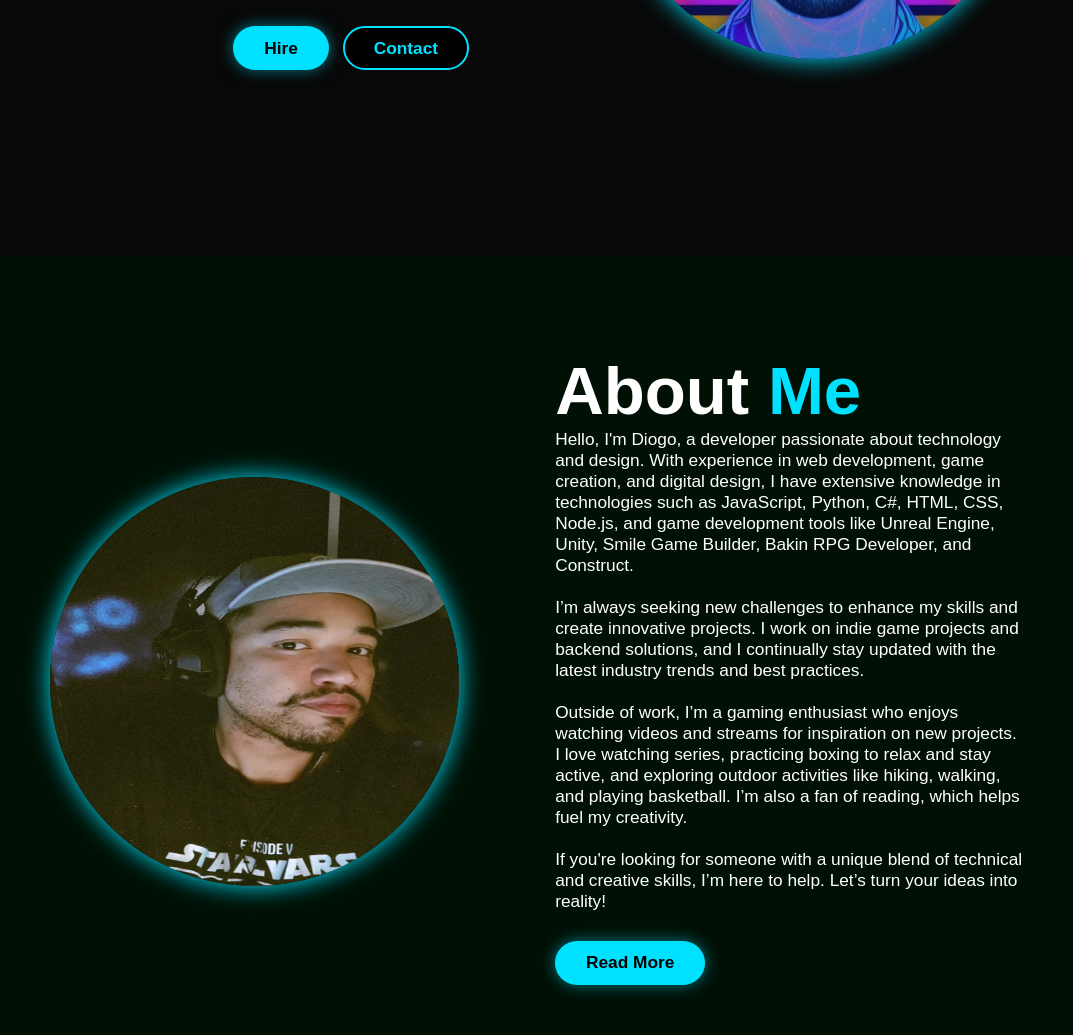
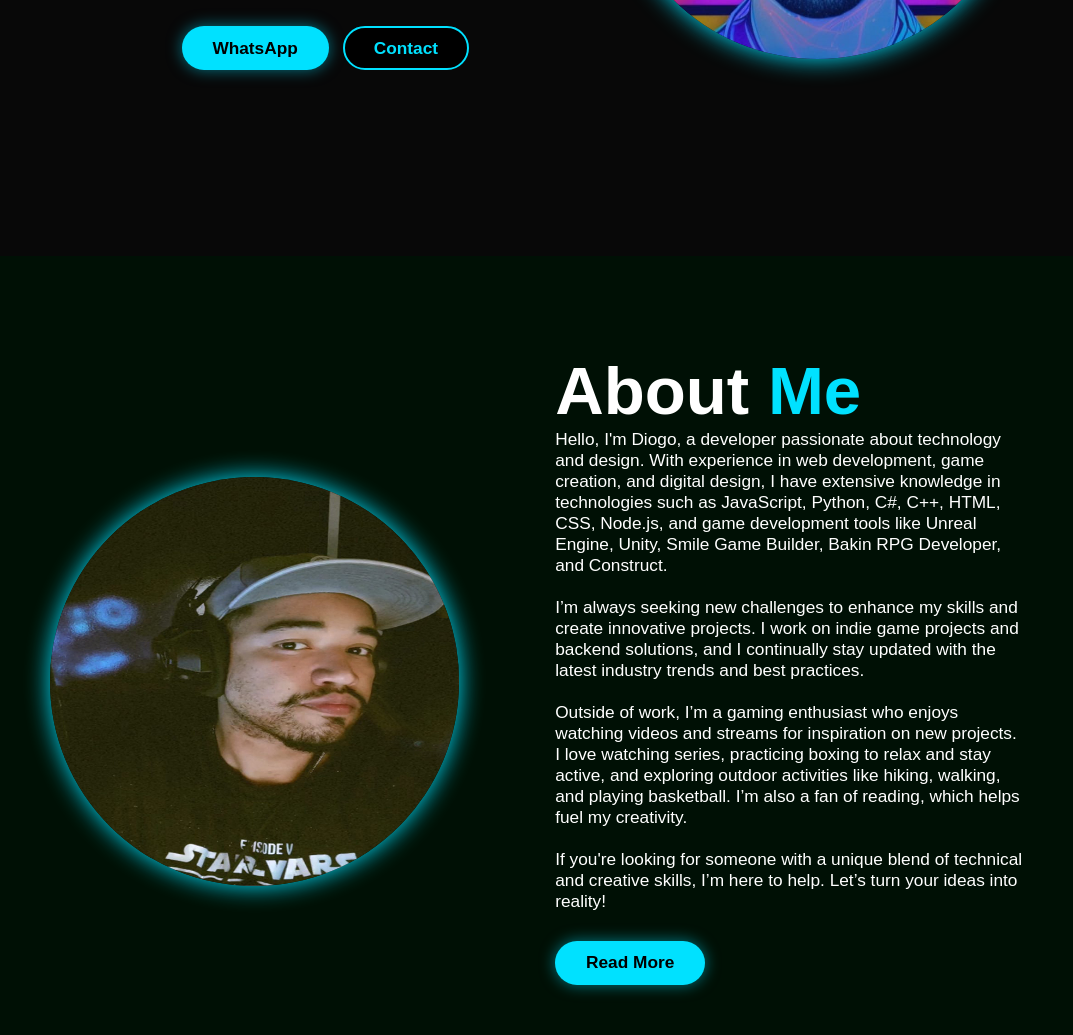
Before and after one commit to diogoBenevenuto/Portfolio, a plain HTML site: page index.html in a window 1280 px wide. Shown: the part 621-1656 px from the top of the page, without its empty margins (104-1177 px from the left). Drawn offline with nearby package versions, Linux system fonts and the light colour scheme; some packages are replaced by stand-ins of ours; a script that the page names is missing.

Commit message:
Update line 45

```diff
--- a/index.html
+++ b/index.html
@@ -42,7 +42,7 @@
             </div>
 
             <div class="btn-group">
-                 <a href="https://wa.me/5524998630470" target="_blank" class="btn">Hire</a>
+                 <a href="https://wa.me/5524998630470" target="_blank" class="btn">WhatsApp</a>
                  <a href="#contact" class="btn">Contact</a>
             </div>
         </div>
@@ -62,7 +62,7 @@
             <p>Hello, I'm Diogo, a developer passionate about technology and design.
                 With experience in web development, game creation, and digital design,
                 I have extensive knowledge in technologies such as JavaScript, Python,
-                C#, HTML, CSS, Node.js, and game development tools like Unreal Engine,
+                C#, C++, HTML, CSS, Node.js, and game development tools like Unreal Engine,
                 Unity, Smile Game Builder, Bakin RPG Developer, and Construct.<br><br>
 
                 I’m always seeking new challenges to enhance my skills and create innovative projects.
```
